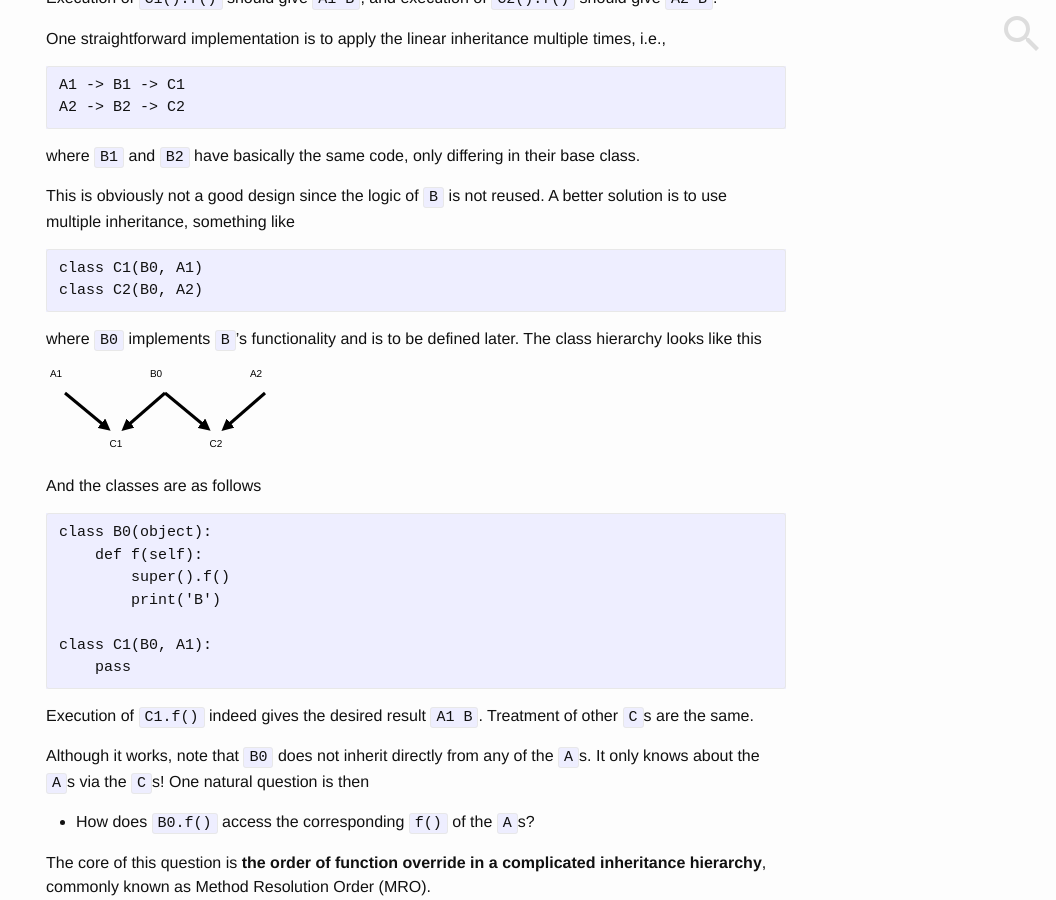
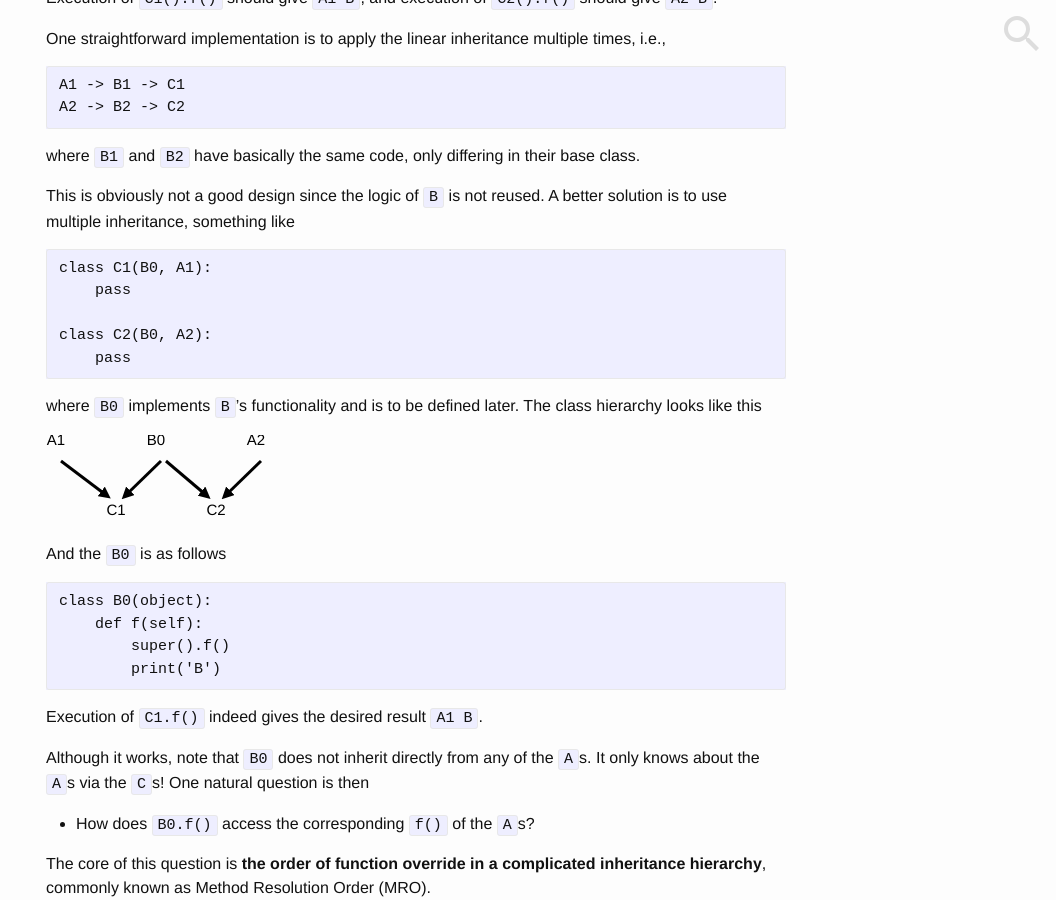
Before and after one commit to nosarthur/nosarthur.github.io, a Jekyll site: the page built from _posts/2017-10-06-mro.md, in a window 1280 px wide and 900 px high, scrolled down 898 px. Shown: the whole window, without its empty margins (224-1280 px from the left). Built offline with Jekyll 4.4.1, drawn with Linux system fonts in a browser that asks for light colours; comment, search, counter and statistics services are not loaded.

Commit message:
Update 2017-10-06-mro.md

````diff
--- a/_posts/2017-10-06-mro.md
+++ b/_posts/2017-10-06-mro.md
@@ -54,8 +54,11 @@ This is obviously not a good design since the logic of `B` is not reused.
 A better solution is to use multiple inheritance, something like
 
 ```
-class C1(B0, A1)
-class C2(B0, A2)
+class C1(B0, A1):
+    pass
+
+class C2(B0, A2):
+    pass
 ```
 where `B0` implements `B`'s functionality and is to be defined later.
 The class hierarchy looks like this
@@ -66,28 +69,25 @@ The class hierarchy looks like this
       <path d="M0,-5 L10,0 L0,5" />
       </marker>
   </defs>
-    <text x='10' y='10' text-anchor='middle' font-size='10'> A1 </text>
-    <line x1="19" y1="26" x2="60" y2="60" stroke="#000" stroke-width="3" marker-end="url(#arrow)" />
-    <text x='110' y='10' text-anchor='middle' font-size='10'> B0 </text>
-    <line x1="119" y1="26" x2="80" y2="60" stroke="#000" stroke-width="3" marker-end="url(#arrow)" />
-    <line x1="119" y1="26" x2="160" y2="60" stroke="#000" stroke-width="3" marker-end="url(#arrow)" />
-    <text x='210' y='10' text-anchor='middle' font-size='10'> A2 </text>
-    <line x1="219" y1="26" x2="180" y2="60" stroke="#000" stroke-width="3" marker-end="url(#arrow)" />]
-    <text x='70' y='80' text-anchor='middle' font-size='10'> C1 </text>
-    <text x='170' y='80' text-anchor='middle' font-size='10'> C2 </text>
+    <text x='10' y='10' text-anchor='middle' font-size='15'> A1 </text>
+    <line x1="15" y1="26" x2="60" y2="60" stroke="#000" stroke-width="3" marker-end="url(#arrow)" />
+    <text x='110' y='10' text-anchor='middle' font-size='15'> B0 </text>
+    <line x1="115" y1="26" x2="80" y2="60" stroke="#000" stroke-width="3" marker-end="url(#arrow)" />
+    <line x1="120" y1="26" x2="160" y2="60" stroke="#000" stroke-width="3" marker-end="url(#arrow)" />
+    <text x='210' y='10' text-anchor='middle' font-size='15'> A2 </text>
+    <line x1="215" y1="26" x2="180" y2="60" stroke="#000" stroke-width="3" marker-end="url(#arrow)" />]
+    <text x='70' y='80' text-anchor='middle' font-size='15'> C1 </text>
+    <text x='170' y='80' text-anchor='middle' font-size='15'> C2 </text>
 </svg>
 
-And the classes are as follows
+And the `B0` is as follows
 ```
 class B0(object):
     def f(self):
         super().f()
         print('B')
-
-class C1(B0, A1):
-    pass
 ```
-Execution of `C1.f()` indeed gives the desired result `A1 B`. Treatment of other `C`s are the same.
+Execution of `C1.f()` indeed gives the desired result `A1 B`.
 
 Although it works, note that `B0` does not inherit directly from any of the `A`s.
 It only knows about the `A`s via the `C`s!
````
